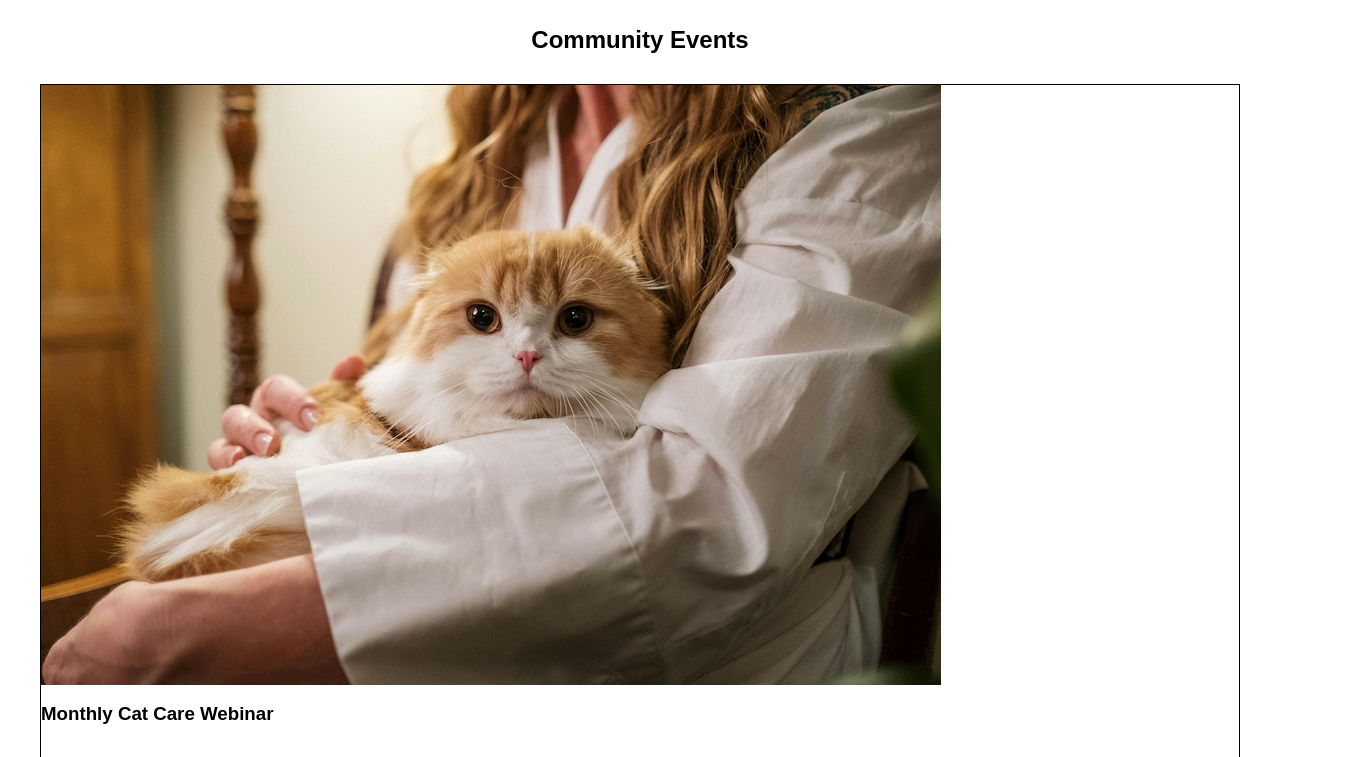
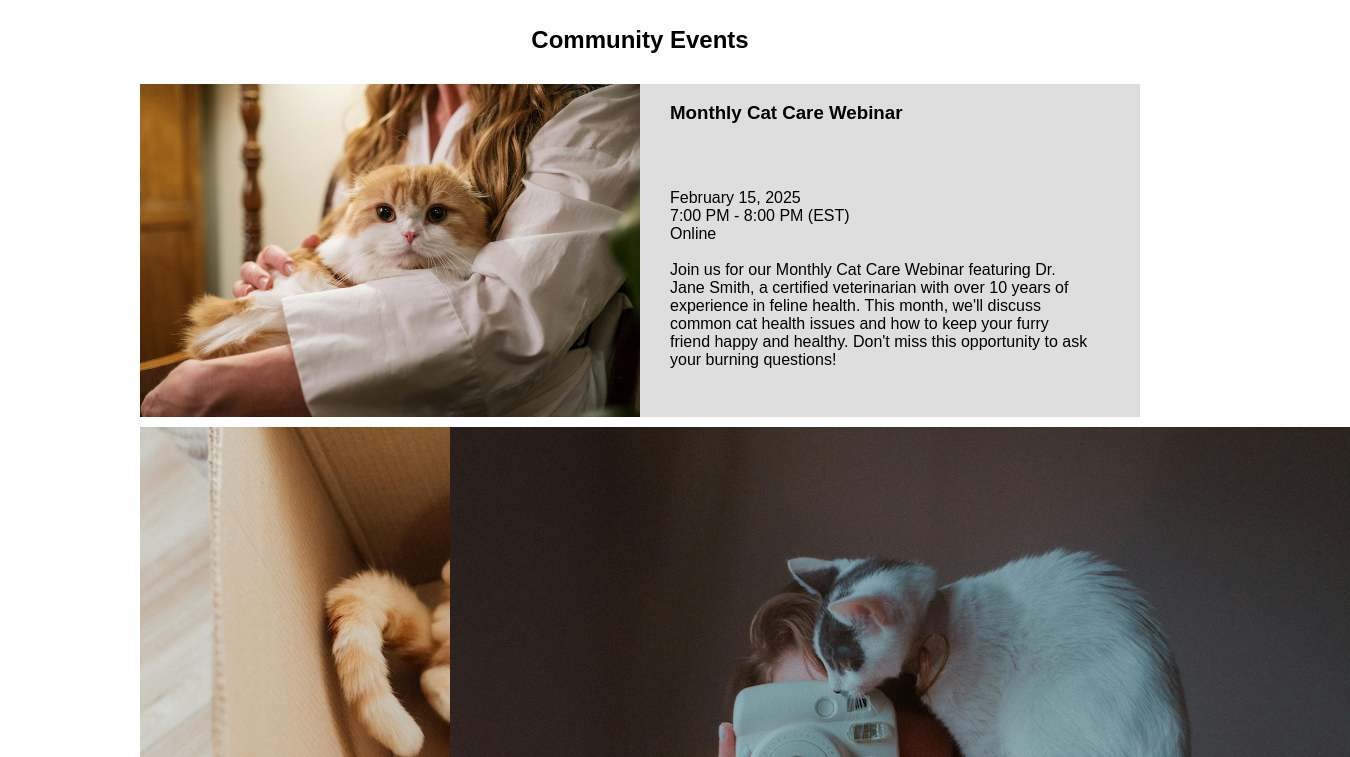
Before and after one commit to Arthur65524/COMM672_assignmentM7, a plain HTML site: page part2/community.html in a window 1280 px wide. Shown: the part 109-866 px from the top of the page, 1350 px wide, since content can reach past the window. Drawn offline with Linux system fonts and the light colour scheme.

Commit message:
rough draft commit

```diff
--- a/part2/css/styles.css
+++ b/part2/css/styles.css
@@ -60,7 +60,29 @@ footer {
 footer img {
     width: 35px;
 }
+.container {
+    width: 1000px;
+    display: grid;
+    grid-template-columns: repeat(3, 300px);
+    grid-template-rows: .5fr .5fr;
+    gap: 10px;
+}
 .featured {
+    background-color: #dedede;
+    width: 1000px;
+    margin: auto;
     display: grid;
-    border: 1px solid black;
+    grid-template-columns: repeat(3, auto);
+    grid-auto-rows: auto;
+    gap: 30px;
+    grid-row: span 1;
+    grid-column: span 3;
 }
+.featured img {
+    width: 500px;
+    grid-row: span 3;
+    grid-column:  span 2;
+}
+.featured h3, p {
+    margin-right: 50px;
+}
```
